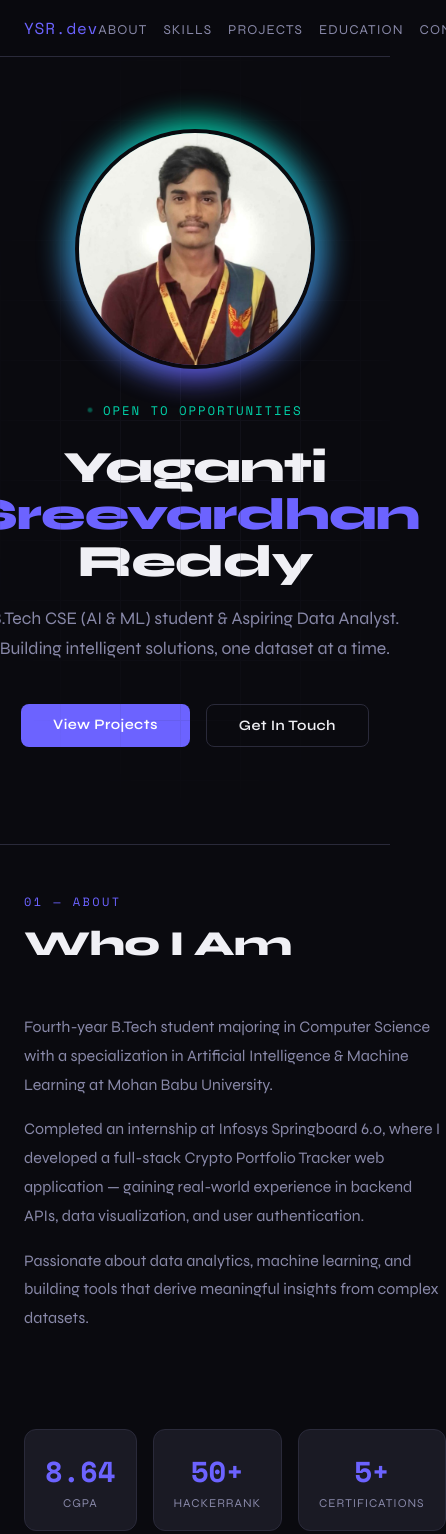
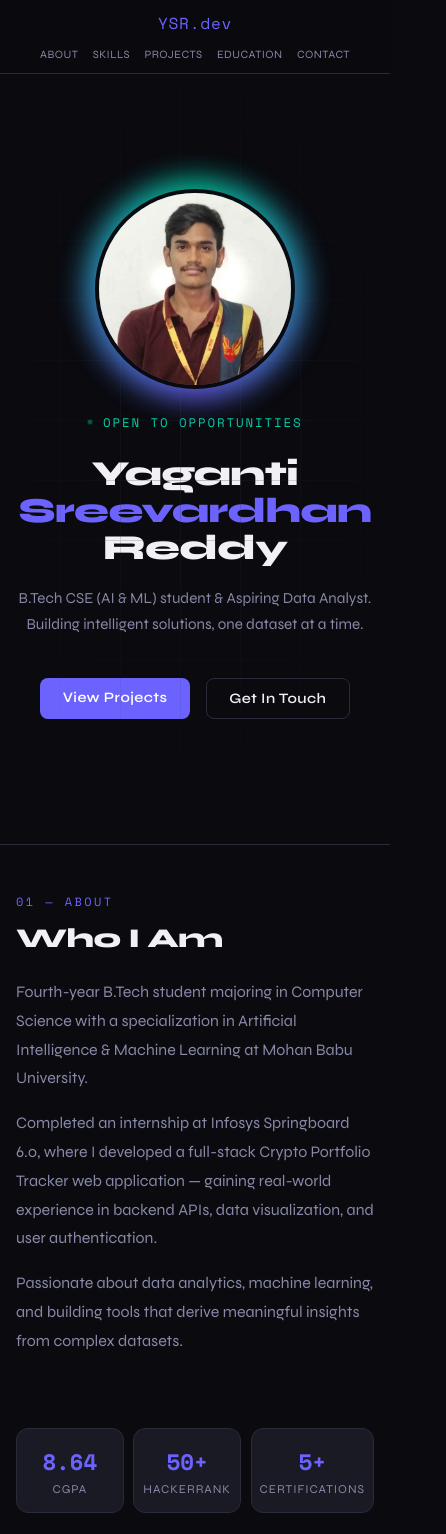
Before and after one commit to MrVardhan006/My_portfolio, a plain HTML site: page index.html in a window 390 px wide. Shown: the top 1534 px of the page, 446 px wide, since content can reach past the window. Drawn offline with nearby package versions, Linux system fonts and the light colour scheme.

Commit message:
Refactor CSS for responsiveness and layout adjustments
Updated styles for responsive design and improved layout.

```diff
--- a/style.css
+++ b/style.css
@@ -1,3 +1,5 @@
+html{scroll-behavior:smooth;-webkit-text-size-adjust:100%}
+img{max-width:100%;height:auto}
 *{margin:0;padding:0;box-sizing:border-box}
 :root{
 --bg:#0a0a0f;
@@ -9,24 +11,24 @@
 --muted:#8888a8;
 --border:#2a2a3a;
 }
-body{background:var(--bg);color:var(--text);font-family:'Syne',sans-serif;overflow-x:hidden}
-nav{position:fixed;top:0;left:0;right:0;z-index:100;padding:1.2rem 3rem;display:flex;justify-content:space-between;align-items:center;background:rgba(10,10,15,0.85);backdrop-filter:blur(12px);border-bottom:1px solid var(--border)}
+body{background:var(--bg);color:var(--text);font-family:'Syne',sans-serif;overflow-x:hidden;overflow-wrap:break-word}
+nav{position:fixed;top:0;left:0;right:0;z-index:100;padding:1.2rem clamp(1rem,4vw,3rem);gap:1rem;display:flex;justify-content:space-between;align-items:center;background:rgba(10,10,15,0.85);backdrop-filter:blur(12px);border-bottom:1px solid var(--border)}
 .logo{font-family:'Space Mono',monospace;font-size:1rem;color:var(--accent);letter-spacing:0.05em}
 .nav-links{display:flex;gap:2rem;list-style:none}
 .nav-links a{color:var(--muted);text-decoration:none;font-size:0.85rem;letter-spacing:0.08em;transition:color 0.2s;text-transform:uppercase}
 .nav-links a:hover{color:var(--accent2)}
 section{position:relative;z-index:1}
-#hero{min-height:100vh;display:flex;align-items:center;justify-content:space-between;gap:3rem;padding:6rem 3rem 4rem;max-width:1100px;margin:0 auto}
-.hero-content{max-width:700px}
-.hero-photo{position:relative;flex-shrink:0;width:320px;height:320px}
+#hero{min-height:100vh;min-height:100svh;display:flex;align-items:center;justify-content:space-between;gap:clamp(1.5rem,4vw,3rem);padding:6rem clamp(1rem,4vw,3rem) 4rem;max-width:1100px;margin:0 auto}
+.hero-content{max-width:700px;min-width:0}
+.hero-photo{position:relative;flex-shrink:0;width:clamp(200px,28vw,320px);aspect-ratio:1/1}
 .hero-photo::before{content:"";position:absolute;inset:-10px;border-radius:50%;background:conic-gradient(from 180deg,var(--accent),var(--accent2),var(--accent));opacity:0.9;filter:blur(14px);z-index:0}
 .hero-photo img{position:relative;z-index:1;width:100%;height:100%;object-fit:cover;object-position:center top;border-radius:50%;border:4px solid var(--bg);display:block}
 .hero-tag{font-family:'Space Mono',monospace;font-size:0.78rem;color:var(--accent2);letter-spacing:0.15em;text-transform:uppercase;margin-bottom:1.5rem;display:flex;align-items:center;gap:0.6rem}
 .dot{width:6px;height:6px;background:var(--accent2);border-radius:50%;animation:pulse 2s infinite}
 @keyframes pulse{0%,100%{opacity:1;transform:scale(1)}50%{opacity:0.4;transform:scale(0.8)}}
-h1{font-size:clamp(2.8rem,6vw,5rem);font-weight:800;line-height:1.05;margin-bottom:1.2rem;letter-spacing:-0.02em}
+h1{font-size:clamp(2.2rem,7vw,5rem);font-weight:800;line-height:1.05;margin-bottom:1.2rem;letter-spacing:-0.02em}
 h1 span{color:var(--accent)}
-.hero-sub{font-size:1.1rem;color:var(--muted);line-height:1.7;margin-bottom:2.5rem;max-width:520px}
+.hero-sub{font-size:clamp(0.95rem,2.5vw,1.1rem);color:var(--muted);line-height:1.7;margin-bottom:2.5rem;max-width:520px}
 .cta-row{display:flex;gap:1rem;flex-wrap:wrap}
 .btn{padding:0.75rem 2rem;border-radius:8px;font-family:'Syne',sans-serif;font-size:0.9rem;font-weight:600;cursor:pointer;text-decoration:none;transition:all 0.25s;letter-spacing:0.03em}
 .btn-primary{background:var(--accent);color:#fff;border:none}
@@ -34,24 +36,24 @@ h1 span{color:var(--accent)}
 .btn-outline{background:transparent;color:var(--text);border:1px solid var(--border)}
 .btn-outline:hover{border-color:var(--accent2);color:var(--accent2)}
 .grid-bg{position:absolute;inset:0;background-image:linear-gradient(var(--border) 1px,transparent 1px),linear-gradient(90deg,var(--border) 1px,transparent 1px);background-size:60px 60px;opacity:0.3;mask-image:radial-gradient(ellipse 60% 50% at 50% 50%,black,transparent)}
-.container{max-width:1100px;margin:0 auto;padding:5rem 3rem}
+.container{max-width:1100px;margin:0 auto;padding:clamp(3rem,8vw,5rem) clamp(1rem,4vw,3rem)}
 .section-label{font-family:'Space Mono',monospace;font-size:0.75rem;color:var(--accent);letter-spacing:0.2em;text-transform:uppercase;margin-bottom:0.75rem}
-.section-title{font-size:2.2rem;font-weight:800;margin-bottom:3rem;letter-spacing:-0.02em}
-.about-grid{display:grid;grid-template-columns:1fr 1fr;gap:3rem;align-items:start}
+.section-title{font-size:clamp(1.7rem,5vw,2.2rem);font-weight:800;margin-bottom:clamp(1.5rem,4vw,3rem);letter-spacing:-0.02em}
+.about-grid{display:grid;grid-template-columns:repeat(auto-fit,minmax(min(100%,320px),1fr));gap:clamp(1.5rem,4vw,3rem);align-items:start}
 .about-text{color:var(--muted);line-height:1.8;font-size:1rem}
 .about-text p{margin-bottom:1rem}
 .stat-row{display:grid;grid-template-columns:repeat(3,1fr);gap:1rem;margin-top:2rem}
 .stat-card{background:var(--card);border:1px solid var(--border);border-radius:12px;padding:1.25rem;text-align:center}
 .stat-num{font-size:1.8rem;font-weight:800;color:var(--accent);font-family:'Space Mono',monospace}
 .stat-label{font-size:0.75rem;color:var(--muted);margin-top:0.25rem;text-transform:uppercase;letter-spacing:0.08em}
-.skills-grid{display:grid;grid-template-columns:repeat(auto-fit,minmax(200px,1fr));gap:1.25rem}
+.skills-grid{display:grid;grid-template-columns:repeat(auto-fit,minmax(min(100%,200px),1fr));gap:1.25rem}
 .skill-card{background:var(--card);border:1px solid var(--border);border-radius:12px;padding:1.5rem;transition:border-color 0.25s,transform 0.25s}
 .skill-card:hover{border-color:var(--accent);transform:translateY(-3px)}
 .skill-cat{font-size:0.7rem;color:var(--accent2);font-family:'Space Mono',monospace;letter-spacing:0.15em;text-transform:uppercase;margin-bottom:0.75rem}
 .skill-tags{display:flex;flex-wrap:wrap;gap:0.5rem}
 .tag{background:var(--surface);border:1px solid var(--border);border-radius:6px;padding:0.3rem 0.7rem;font-size:0.8rem;color:var(--muted)}
-.projects-grid{display:grid;grid-template-columns:repeat(auto-fit,minmax(300px,1fr));gap:1.5rem}
-.proj-card{background:var(--card);border:1px solid var(--border);border-radius:16px;padding:2rem;transition:border-color 0.3s,transform 0.3s;position:relative;overflow:hidden;display:flex;flex-direction:column}
+.projects-grid{display:grid;grid-template-columns:repeat(auto-fit,minmax(min(100%,300px),1fr));gap:1.5rem}
+.proj-card{min-width:0;background:var(--card);border:1px solid var(--border);border-radius:16px;padding:clamp(1.25rem,4vw,2rem);transition:border-color 0.3s,transform 0.3s;position:relative;overflow:hidden;display:flex;flex-direction:column}
 .proj-card:hover{border-color:var(--accent);transform:translateY(-4px)}
 .proj-badge{align-self:flex-start;display:inline-block;background:rgba(108,99,255,0.15);color:var(--accent);border:1px solid rgba(108,99,255,0.3);border-radius:6px;padding:0.25rem 0.75rem;font-size:0.72rem;font-family:'Space Mono',monospace;margin-bottom:1rem;letter-spacing:0.05em}
 .proj-title{font-size:1.2rem;font-weight:700;margin-bottom:0.75rem}
@@ -69,28 +71,43 @@ h1 span{color:var(--accent)}
 .edu-degree{font-weight:700;font-size:1rem}
 .edu-school{color:var(--accent2);font-size:0.85rem;margin:0.2rem 0}
 .edu-score{color:var(--muted);font-size:0.82rem}
-.certs-grid{display:grid;grid-template-columns:repeat(auto-fit,minmax(250px,1fr));gap:1rem}
+.certs-grid{display:grid;grid-template-columns:repeat(auto-fit,minmax(min(100%,250px),1fr));gap:1rem}
 .cert-item{background:var(--card);border:1px solid var(--border);border-left:3px solid var(--accent);border-radius:0 10px 10px 0;padding:1rem 1.25rem;font-size:0.88rem;color:var(--muted)}
 .cert-item strong{color:var(--text);display:block;margin-bottom:0.2rem}
 .achieve-row{display:flex;gap:1rem;flex-wrap:wrap}
 .achieve-chip{background:var(--card);border:1px solid var(--border);border-radius:50px;padding:0.6rem 1.25rem;display:flex;align-items:center;gap:0.6rem;font-size:0.88rem}
-footer{background:var(--surface);border-top:1px solid var(--border);padding:3rem;text-align:center}
+footer{background:var(--surface);border-top:1px solid var(--border);padding:3rem clamp(1rem,4vw,3rem);text-align:center}
 .contact-row{display:flex;justify-content:center;gap:1.5rem;margin-bottom:2rem;flex-wrap:wrap}
 .contact-link{display:flex;align-items:center;gap:0.5rem;color:var(--muted);text-decoration:none;font-size:0.9rem;transition:color 0.2s}
 .contact-link:hover{color:var(--accent2)}
 .footer-note{color:var(--muted);font-size:0.8rem;font-family:'Space Mono',monospace}
 .divider{border:none;border-top:1px solid var(--border);margin:0}
+/* ---------- Responsive ---------- */
 @media(max-width:900px){
-#hero{flex-direction:column-reverse;justify-content:center;text-align:center;gap:2rem}
+#hero{flex-direction:column-reverse;justify-content:center;text-align:center}
 .hero-tag,.cta-row{justify-content:center}
 .hero-sub{margin-left:auto;margin-right:auto}
-.hero-photo{width:240px;height:240px}
 }
 @media(max-width:768px){
-nav{padding:1rem 1.5rem}
 .nav-links{gap:1rem}
-.container{padding:3rem 1.5rem}
-#hero{padding:5rem 1.5rem 3rem}
-.about-grid{grid-template-columns:1fr}
-.stat-row{grid-template-columns:repeat(3,1fr)}
+.nav-links a{font-size:0.75rem}
+.stat-row{gap:0.6rem}
+.stat-card{padding:1rem 0.5rem}
+.stat-num{font-size:1.4rem}
 }
+@media(max-width:560px){
+nav{flex-direction:column;gap:0.5rem;padding:0.7rem 1rem}
+.nav-links{gap:0.9rem;flex-wrap:wrap;justify-content:center}
+.nav-links a{font-size:0.7rem;letter-spacing:0.04em}
+#hero{padding-top:8rem}
+.btn{padding:0.7rem 1.4rem}
+.edu-item{padding:1.1rem;gap:0.9rem}
+.achieve-chip{font-size:0.8rem;padding:0.5rem 1rem}
+.contact-row{flex-direction:column;align-items:center;gap:1rem}
+}
+@media(min-width:1600px){
+html{font-size:112.5%}
+}
+@media(prefers-reduced-motion:reduce){
+*{animation:none!important;transition:none!important;scroll-behavior:auto!important}
+}
```
